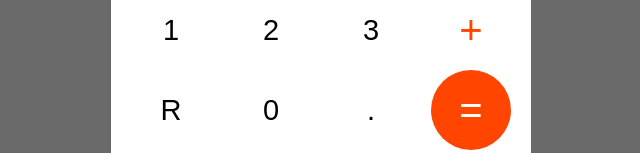
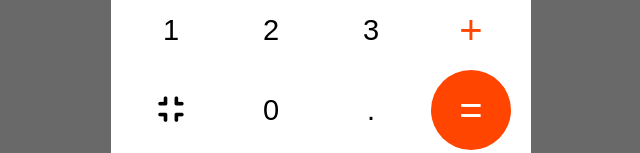
Before and after one commit to oxsabbir/xiaomi-calculator-raw, a plain HTML site: page index.html in a window 1280 px wide. Shown: the part 647-800 px from the top of the page, 319-959 px from the left. Drawn offline with Linux system fonts and the light colour scheme.

Commit message:
Update index.html

```diff
--- a/index.html
+++ b/index.html
@@ -89,7 +89,7 @@
                 </div>
 
                 <div class="grid-item  ">
-                    <button class="setting rotate" value="r">R</button>
+                    <button class="setting rotate" value="r"><i class="fa-sharp fa-solid fa-compress"></i></button>
                 </div>  <div class="grid-item  ">
                     <button class="num" value="0">0</button>
                 </div>  <div class="grid-item  ">
```
